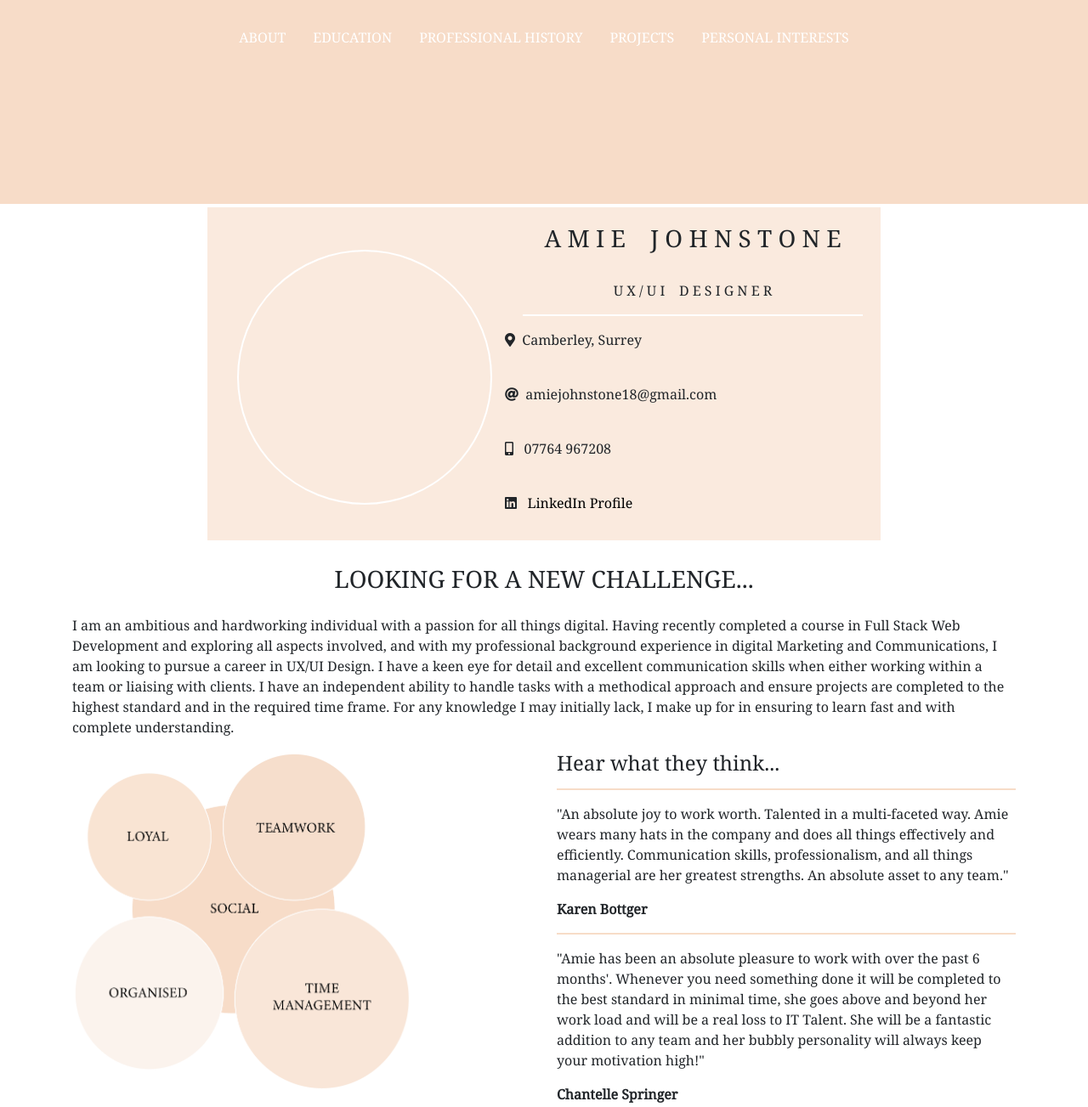
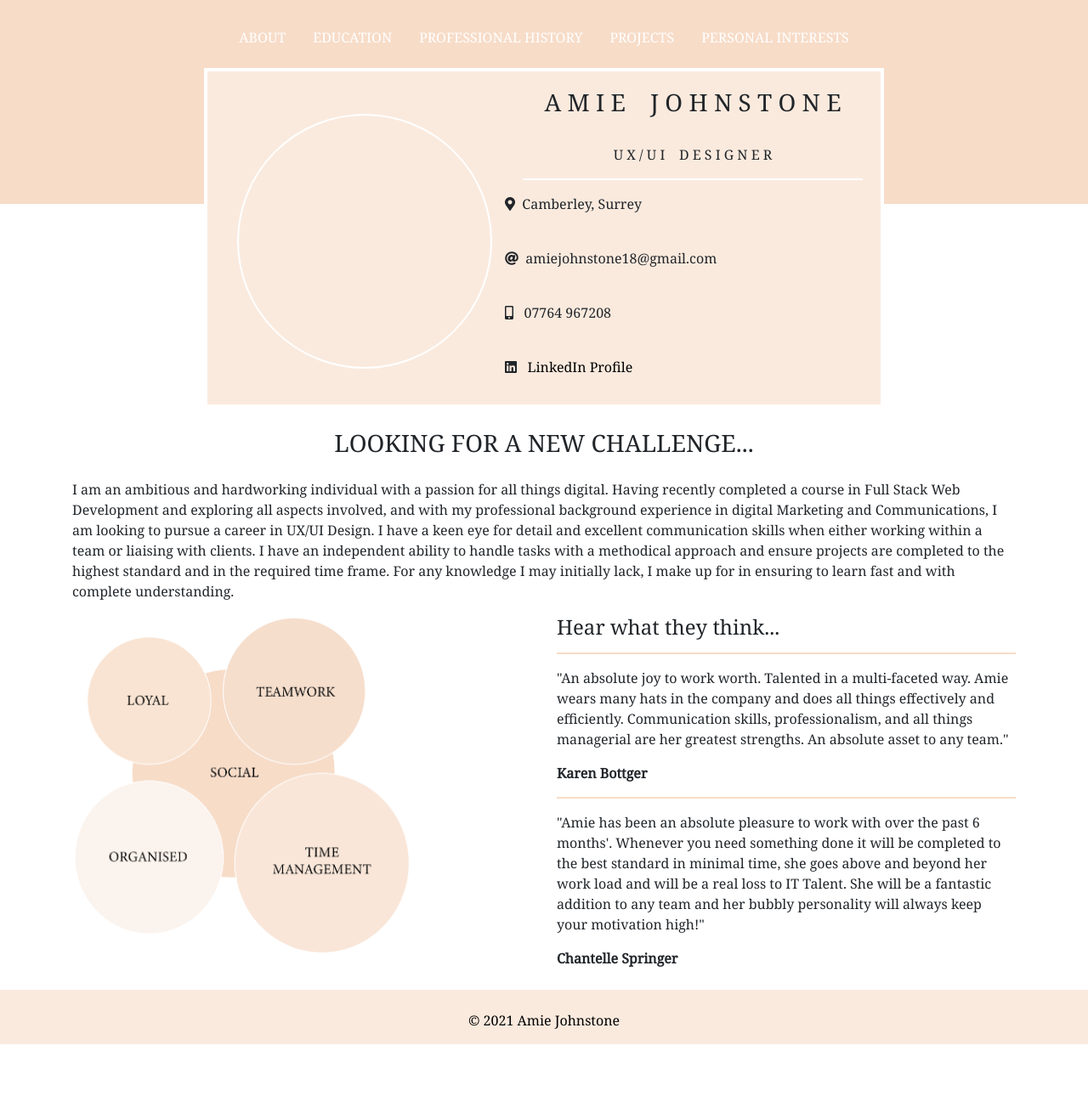
Before and after one commit to Amiejohnstone18/CV, a plain HTML site: page index.html in a window 1280 px wide. Shown: the top 1303 px of the page at 85% size. After the commit the page ends 1229 px from the top, so only its background shows below. Drawn offline with nearby package versions, Linux system fonts and the light colour scheme.

Commit message:
Formatted and style the ID card background and finished styling on the footer

```diff
--- a/assets/css/style.css
+++ b/assets/css/style.css
@@ -1,5 +1,5 @@
 .nav {
-    height: 15em;
+    height: 5em;
     width: auto;
     background-color: #f7dcc8;
     font-family: 'Noto Serif', serif;
@@ -17,6 +17,12 @@
 
 /* Rectangle card */
 
+.bar {
+    width: auto;
+    background-color: #f7dcc8;
+    height: 10em;
+}
+
 .rectangle {
     height: 400px;
     width: 800px;
@@ -26,7 +32,6 @@
     border: 4px solid white;
     font-family: 'Noto Serif', serif;
 }
-
 
 #circle {
   width: 300px;
@@ -60,7 +65,7 @@
     text-decoration: underline;
 }
 
-
+/* Intro Text */
 #challenge {
     font-family: 'Noto Serif', serif;
     text-align: center;
@@ -95,9 +100,14 @@ footer {
     left: 0;
     bottom: 0;
     width: 100%;
+    height: 4em;
     background-color: #faeade;
     color: black;
     font-family: 'Noto Serif', serif;
     text-align: center;
     margin-top: 25px;
 }
+
+#footer-text {
+    padding-top: 1.5em;
+}
--- a/index.html
+++ b/index.html
@@ -15,7 +15,6 @@
 <body>
 
   <!-- Nav Menu -->
-  <div>
   <ul class="nav justify-content-center">
     <li class="nav-item">
       <a class="nav-link active" href="about">ABOUT</a>
@@ -35,6 +34,7 @@
   </ul>
 
   <!-- Information Card -->
+  <div class="container-fluid bar">
   <div class="rectangle">
       <div class="row row-cols-2">
         <div id="circle">
@@ -51,12 +51,20 @@
           <p><i class="fas fa-mobile-alt"></i>&nbsp;&nbsp; 07764 967208</p>
           <br>
           <i class="fab fa-linkedin"></i>&nbsp;&nbsp; <a class="linkedin" href="https://www.linkedin.com/in/amie-johnstone-07aa44b1/">LinkedIn Profile</a>
-
         </div>
       </div>
     </div>
   </div>
-</div>
+  <br>
+  <br>
+  <br>
+  <br>
+  <br>
+  <br>
+  <br>
+  <br>
+  <br>
+  <br>
 
 
 <!-- Personal Introduction -->
```
